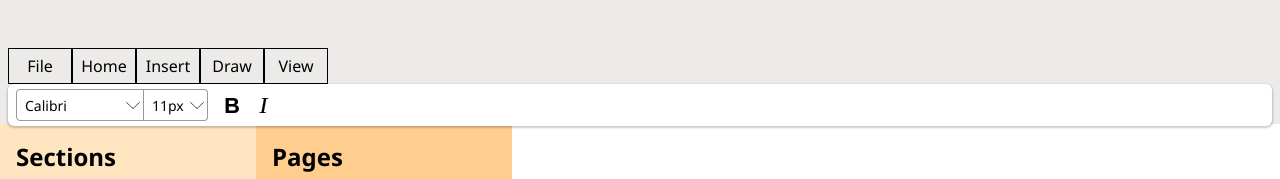
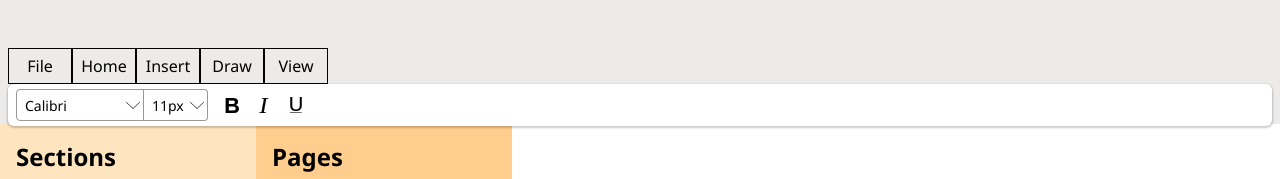
Before and after one commit to jjabides/one-note-clone, a React (Vite) app: page / in a window 1280 px wide. Shown: the top 179 px of the page. Built offline with nearby package versions, Linux system fonts and the light colour scheme.

Commit message:
Add Underline button

```diff
--- a/src/App.tsx
+++ b/src/App.tsx
@@ -8,6 +8,7 @@ import { Editor as TinyMCEEditor } from "tinymce";
 import Dropdown from './components/Dropdown';
 import Bold from "./images/Bold.svg";
 import Italic from "./images/Italic.svg";
+import Underline from "./images/Underline.svg";
 import ToggleButton from './components/ToggleButton';
 
 const CONTEXT_MENU_WIDTH = 200;
@@ -92,6 +93,7 @@ function App({ initialProps }: { initialProps: InitialProps }) {
 	const [fontSize, setFontSize] = useState<string>('11px')
 	const [bold, setBold] = useState<boolean>(false);
 	const [italic, setItalic] = useState<boolean>(false);
+	const [underline, setUnderline] = useState<boolean>(false);
 	const editorRef = useRef<TinyMCEEditor>();
 
 	// Update pages when selectedSection changes
@@ -445,6 +447,12 @@ function App({ initialProps }: { initialProps: InitialProps }) {
 		setItalic(!italic);
 	}
 
+	function updateUnderline() {
+		if (!editorRef.current) return;
+		editorRef.current.execCommand('Underline');
+		setUnderline(!underline);
+	}
+
 	return (
 		<div className="app" onContextMenu={e => onContextMenu(e, undefined)} onClick={e => e.button === 0 && setContextMenu(undefined)}>
 			<header>
@@ -487,6 +495,12 @@ function App({ initialProps }: { initialProps: InitialProps }) {
 								icon={Italic}
 								onClick={updateItalic}
 								active={italic}
+								iconSize={16}
+							></ToggleButton>
+							<ToggleButton
+								icon={Underline}
+								onClick={updateUnderline}
+								active={underline}
 								iconSize={16}
 							></ToggleButton>
 						</span>
@@ -596,6 +610,7 @@ function App({ initialProps }: { initialProps: InitialProps }) {
 								setFontSize(fontSize)
 								setBold(bold)
 								setItalic(editor.queryCommandState('Italic'))
+								setUnderline(editor.queryCommandState('Underline'))
 							}}
 							onInit={(evt, editor) => {
 								editorRef.current = editor
```
Also changed, not shown: src/images/Underline.svg (added).
